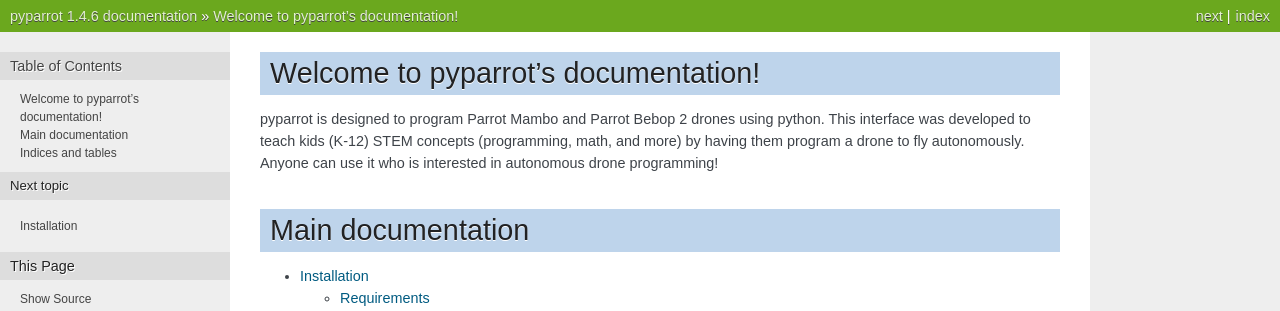
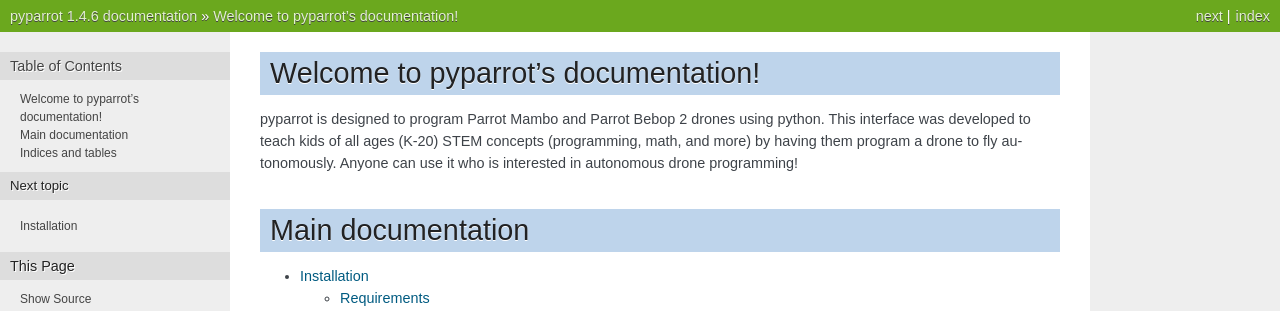
Before and after one commit to amymcgovern/pyparrot, a Sphinx documentation site: the page built from docs/index.rst, in a window 1280 px wide. Shown: the top 311 px of the page. Built offline with Sphinx 7.4.7, drawn with Linux system fonts in a browser that asks for light colours.

```diff
--- a/docs/index.rst
+++ b/docs/index.rst
@@ -6,7 +6,7 @@
 Welcome to pyparrot's documentation!
 ====================================
 pyparrot is designed to program Parrot Mambo and Parrot Bebop 2 drones
-using python.  This interface was developed to teach kids (K-12) STEM
+using python.  This interface was developed to teach kids of all ages (K-20) STEM
 concepts (programming, math, and more) by having them program a drone
 to fly autonomously.  Anyone can use it who is interested in
 autonomous drone programming!
```
